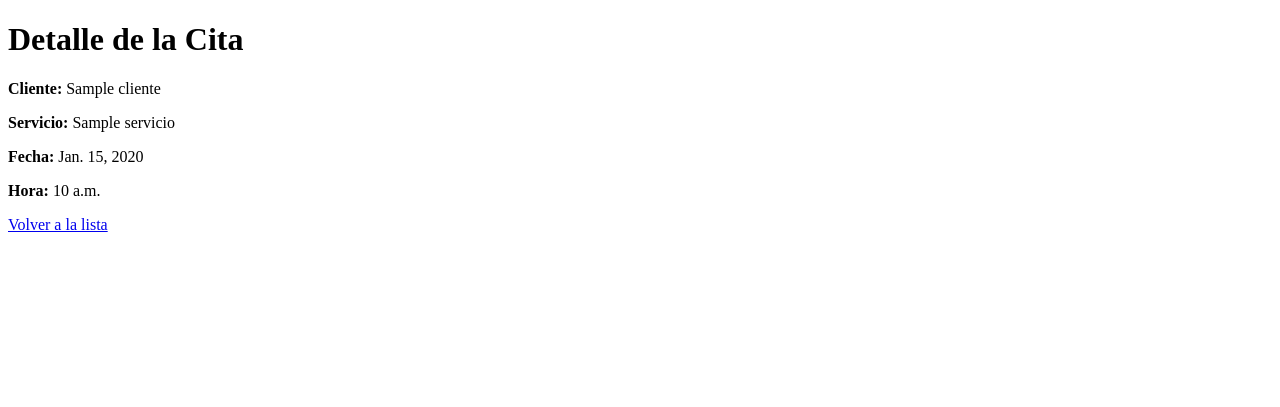
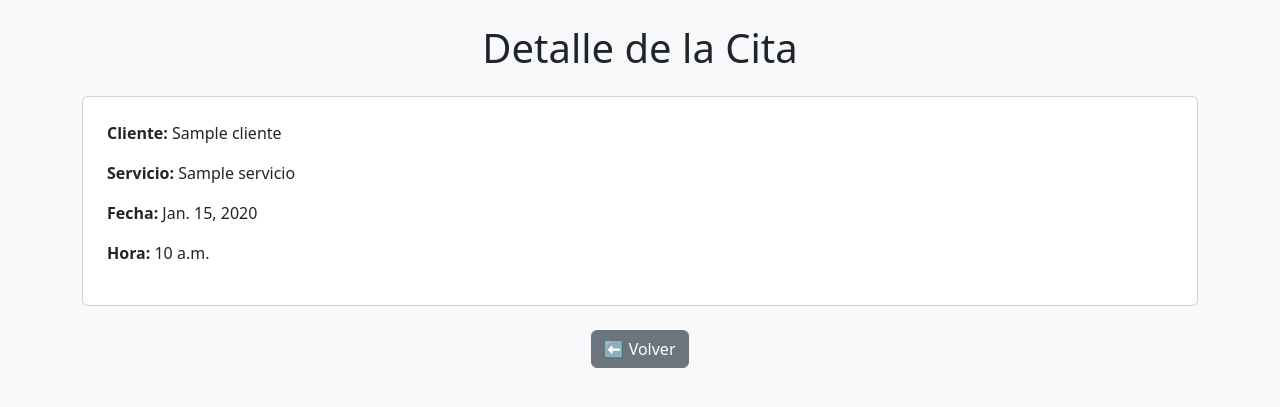
Before and after one commit to hamzazahri1999/Aplicaci-n-Web, a Django app: page /citas/1/ in a window 1280 px wide. Shown: the top 407 px of the page. Run offline with Django 5.2, Linux system fonts and the light colour scheme; tables that the repository leaves empty hold one stand-in row (values such as "Sample post").

Commit message:
Enhance cita_detail.html
Updated the layout and styling of the cita_detail.html page using Bootstrap for improved user experience.

```diff
--- a/citas/templates/citas/cita_detail.html
+++ b/citas/templates/citas/cita_detail.html
@@ -3,13 +3,20 @@
 <head>
     <meta charset="UTF-8">
     <title>Detalle de la Cita</title>
+    <link href="https://cdn.jsdelivr.net/npm/bootstrap@5.3.2/dist/css/bootstrap.min.css" rel="stylesheet">
 </head>
-<body>
-    <h1>Detalle de la Cita</h1>
-    <p><strong>Cliente:</strong> {{ object.cliente.nombre }}</p>
-    <p><strong>Servicio:</strong> {{ object.servicio.nombre }}</p>
-    <p><strong>Fecha:</strong> {{ object.fecha }}</p>
-    <p><strong>Hora:</strong> {{ object.hora }}</p>
-    <a href="/citas/">Volver a la lista</a>
+<body class="bg-light p-4">
+    <div class="container">
+        <h1 class="text-center mb-4">Detalle de la Cita</h1>
+        <div class="card p-4">
+            <p><strong>Cliente:</strong> {{ cita.cliente.nombre }}</p>
+            <p><strong>Servicio:</strong> {{ cita.servicio.nombre }}</p>
+            <p><strong>Fecha:</strong> {{ cita.fecha }}</p>
+            <p><strong>Hora:</strong> {{ cita.hora }}</p>
+        </div>
+        <div class="text-center mt-4">
+            <a href="{% url 'cita_list' %}" class="btn btn-secondary">⬅️ Volver</a>
+        </div>
+    </div>
 </body>
 </html>
```
